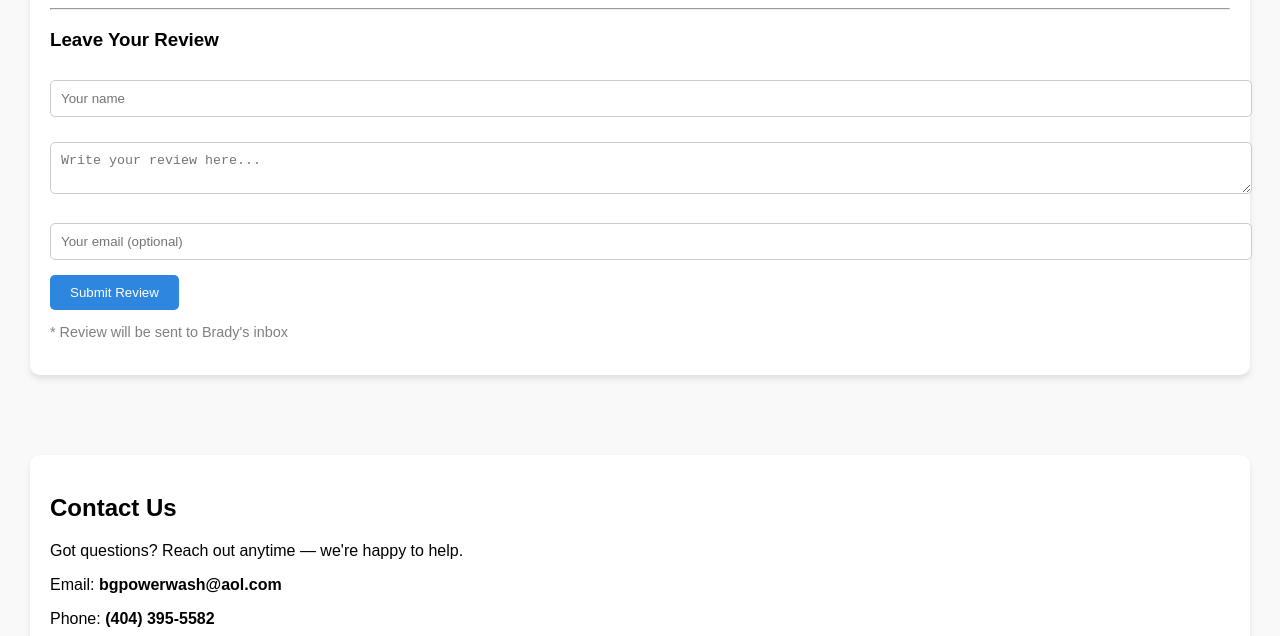
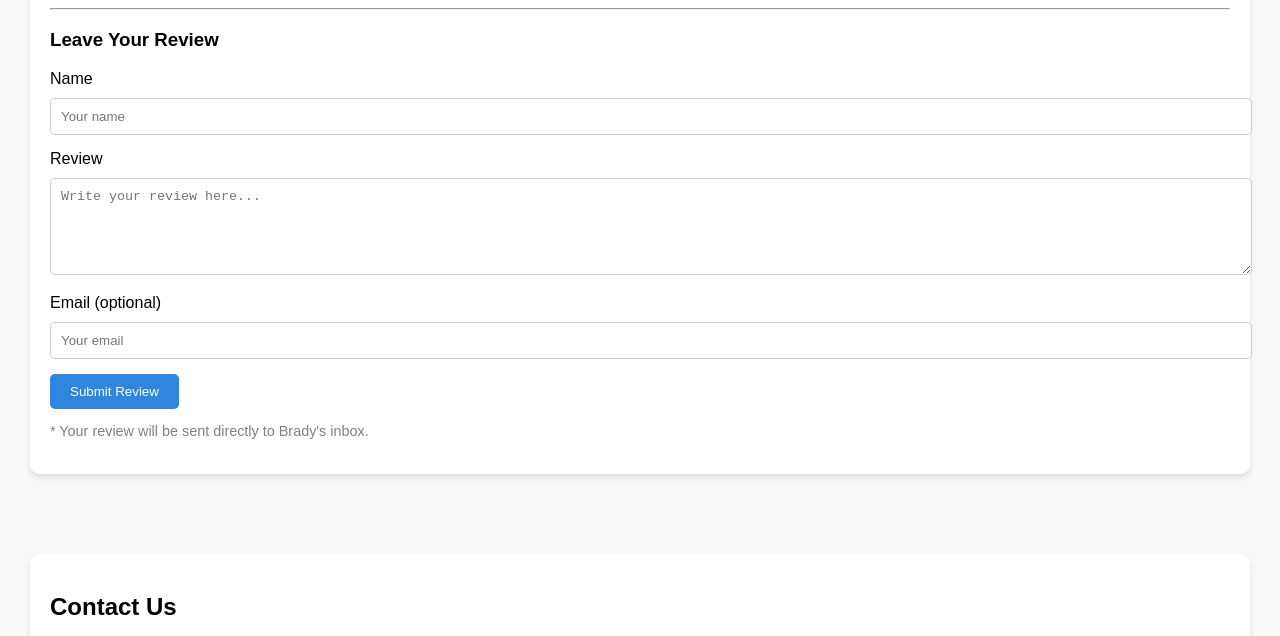
Before and after one commit to BradyGeo/Bg-powerwash-site, a plain HTML site: page index.html in a window 1280 px wide. Shown: the part 2693-3329 px from the top of the page. Drawn offline with Linux system fonts and the light colour scheme.

Commit message:
Update index.html

```diff
--- a/index.html
+++ b/index.html
@@ -123,17 +123,23 @@
     <p>“Great pricing, fast service. Will use again.” – Mike G.</p>
     <p>“Brady did an amazing job on our driveway. Highly recommend!” – Jordan R.</p>
     <img class="gallery" src="https://tse2.mm.bing.net/th?id=OIP.5IPO7ctIa8VcVYI5tetc5wAAAA&pid=Api" alt="Before and After Patio">
-    <img class="gallery" src="https://tse2.mm.bing.net/th/id/OIP.lkssuBuU6j6j8ILiZLgcUAHaFj?pid=Api" alt="House Siding">
+    <img class="gallery" src="https://tse2.mm.bing.net/th?id=OIP.lkssuBuU6j6j8ILiZLgcUAHaFj?pid=Api" alt="House Siding">
     <img class="gallery" src="https://tse2.mm.bing.net/th?id=OIP.hP8qNaMMQEU9rcjQAMMxgQHaE8&pid=Api" alt="Deck Cleaning">
     <hr>
     <h3>Leave Your Review</h3>
-    <form action="https://formspree.io/f/your-form-id" method="POST">
-      <input type="text" name="name" placeholder="Your name" required />
-      <textarea name="review" placeholder="Write your review here..." required></textarea>
-      <input type="email" name="email" placeholder="Your email (optional)" />
+    <form action="https://formspree.io/f/manoewnn" method="POST">
+      <label for="name">Name</label>
+      <input type="text" name="name" id="name" placeholder="Your name" required />
+
+      <label for="review">Review</label>
+      <textarea name="review" id="review" placeholder="Write your review here..." rows="5" required></textarea>
+
+      <label for="email">Email (optional)</label>
+      <input type="email" name="email" id="email" placeholder="Your email" />
+
       <button type="submit">Submit Review</button>
     </form>
-    <p style="font-size: 0.9em; color: gray;">* Review will be sent to Brady's inbox</p>
+    <p style="font-size: 0.9em; color: gray;">* Your review will be sent directly to Brady's inbox.</p>
   </div>
 </section>
 
```
